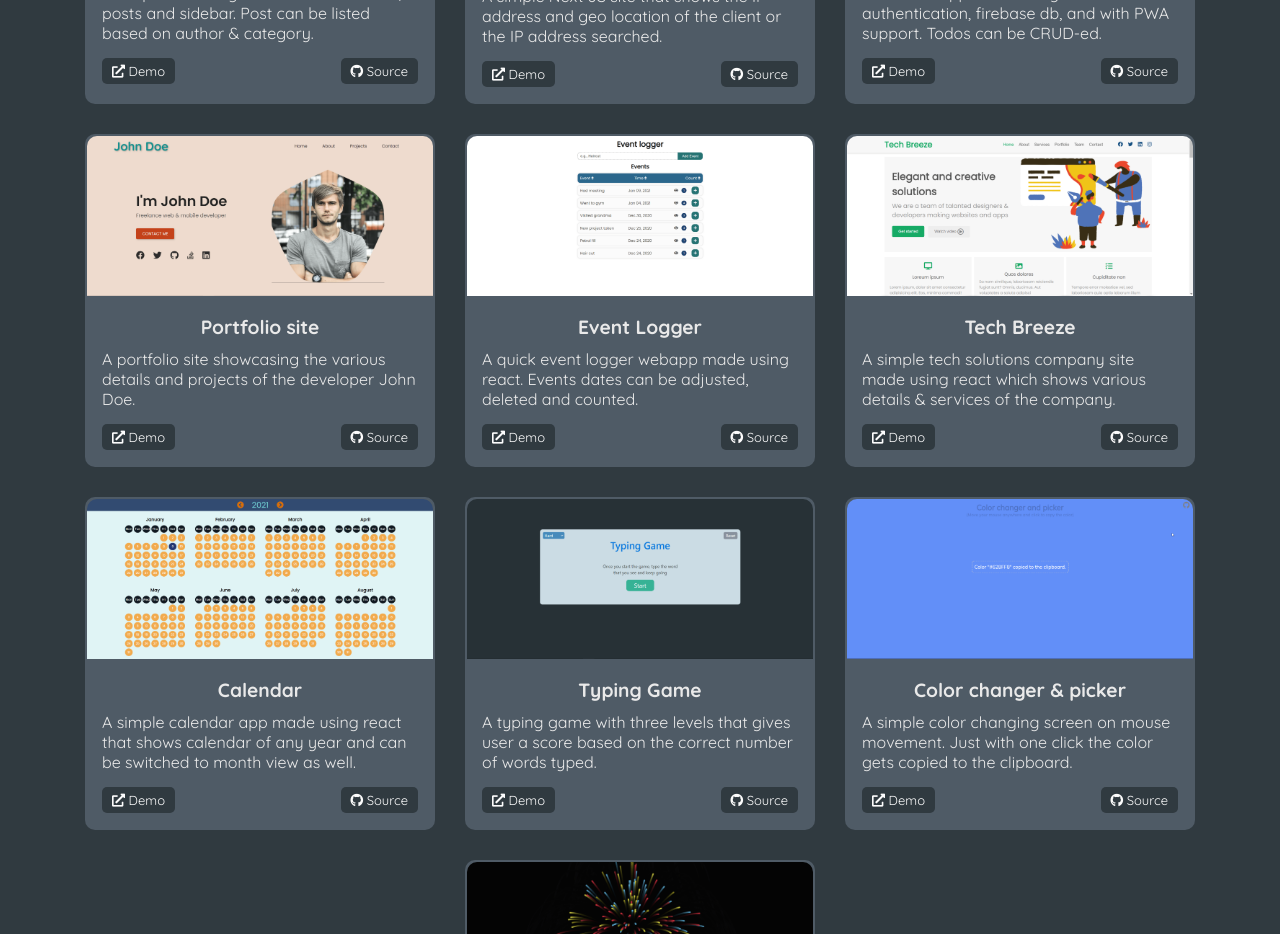
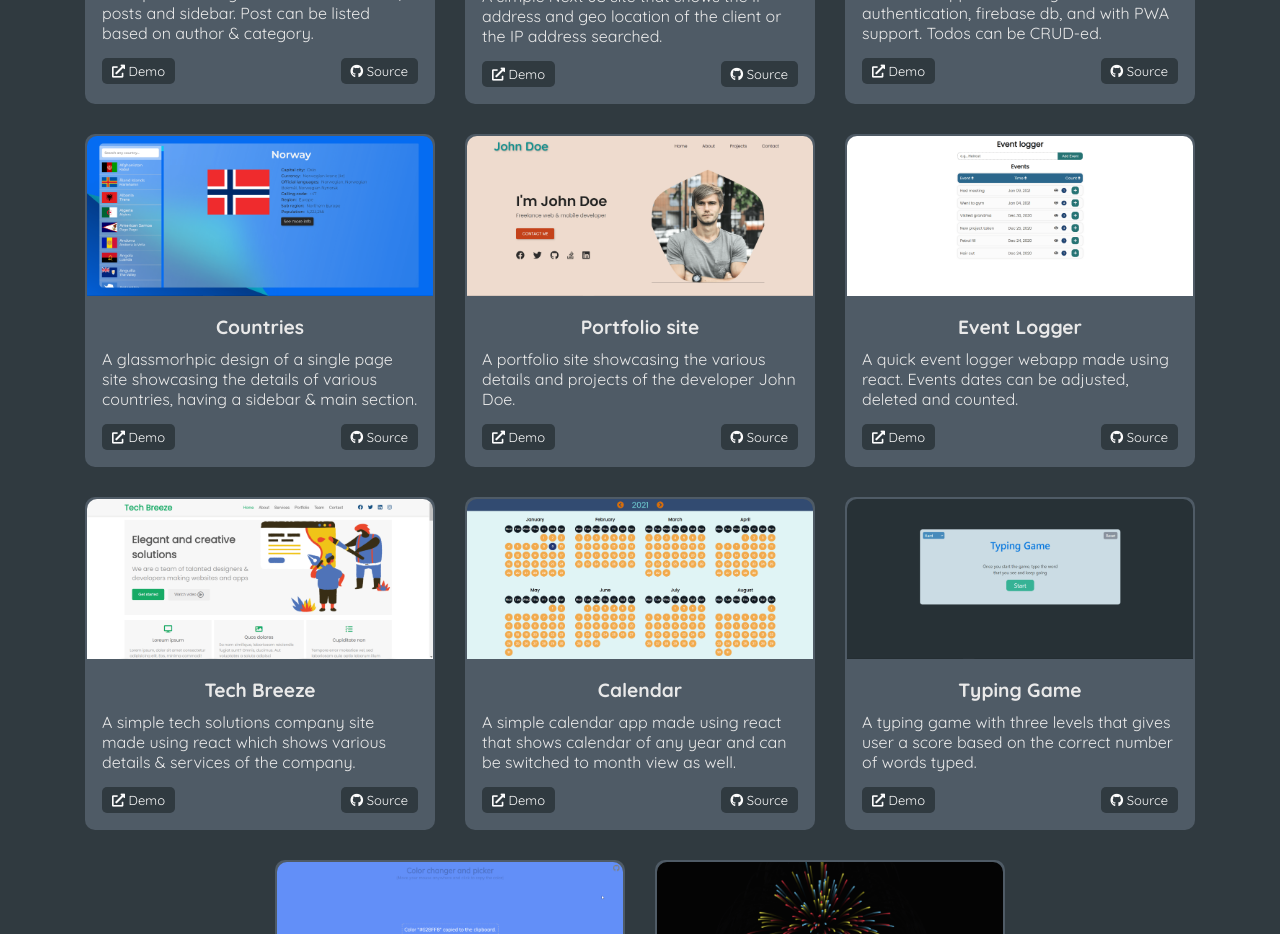
Before and after one commit to Basharath/Basharath.github.io, a React (Create React App) app: page / in a window 1280 px wide. Shown: the part 2900-3834 px from the top of the page. Built offline with nearby package versions, Linux system fonts and the light colour scheme; the HTML template or start-up script is replaced by a standard one.

Commit message:
Updates countries project and readds project

```diff
--- a/src/data.js
+++ b/src/data.js
@@ -93,14 +93,14 @@ const projects = [
     demoUrl: 'https://quicktodoapp.netlify.app/',
     git: 'https://github.com/Basharath/todo',
   },
-  // {
-  //   image: countries,
-  //   title: 'Countries',
-  //   description:
-  //     'A glassmorhpic design of a single page site showcasing the details of various countries, having a sidebar & main section.',
-  //   demoUrl: 'https://countries-details.netlify.app/',
-  //   git: 'https://github.com/Basharath/countries',
-  // },
+  {
+    image: countries,
+    title: 'Countries',
+    description:
+      'A glassmorhpic design of a single page site showcasing the details of various countries, having a sidebar & main section.',
+    demoUrl: 'https://countries-details.netlify.app/',
+    git: 'https://github.com/Basharath/countries',
+  },
   {
     image: portfolio,
     title: 'Portfolio site',
```
